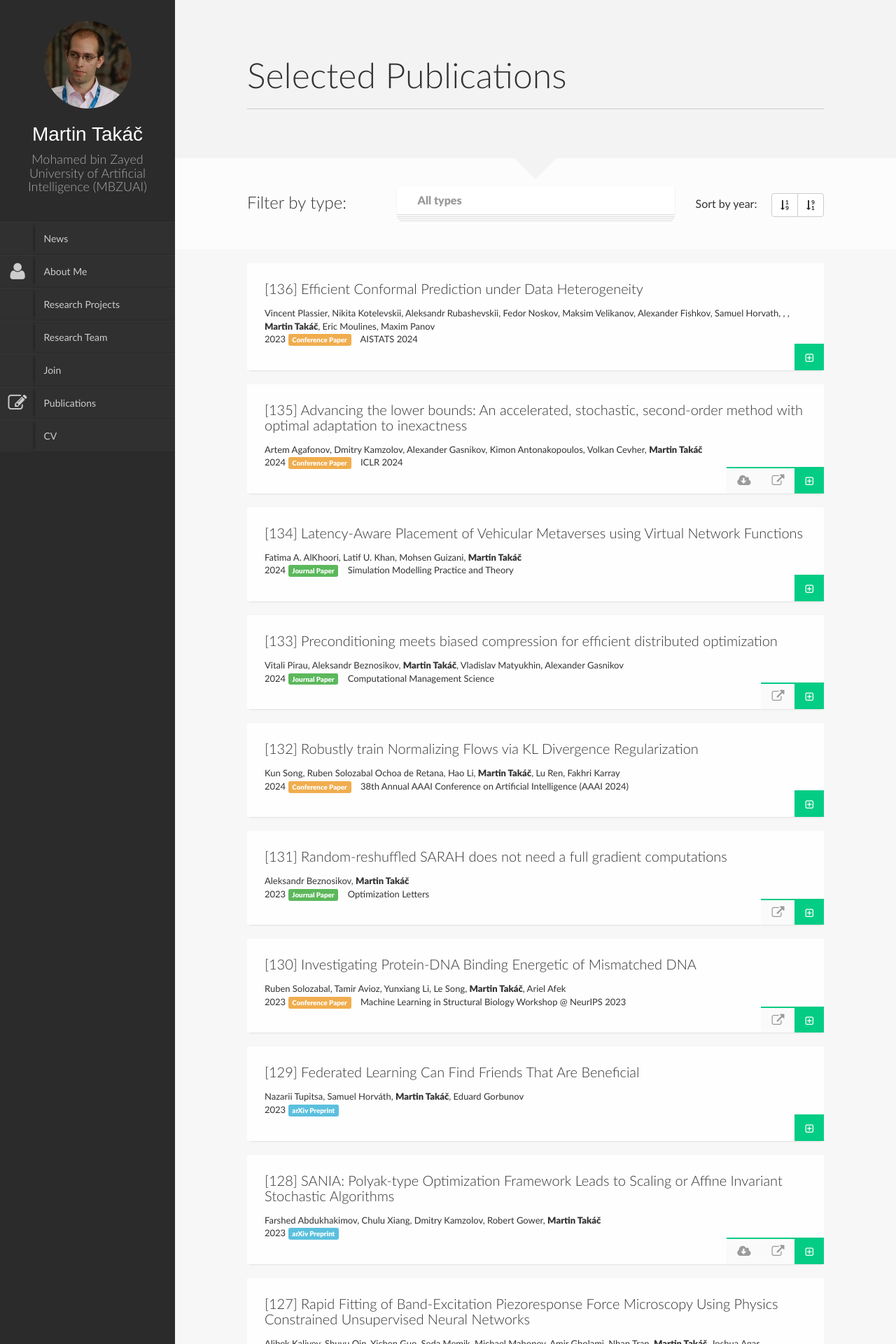
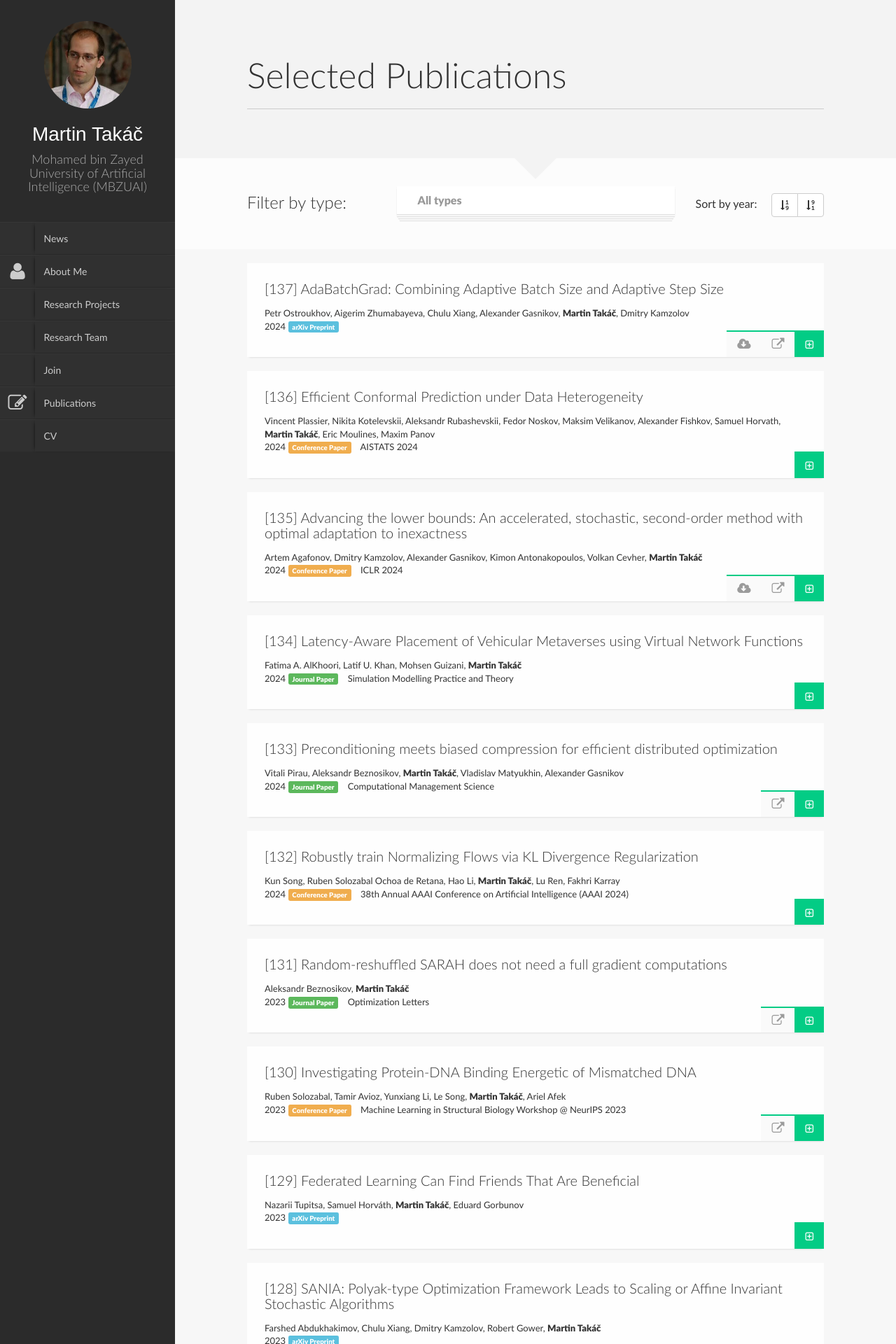
Before and after one commit to martintaki/takac.github.io, a Jekyll site: the page built from Publications.html, in a window 1280 px wide. Shown: the top 1920 px of the page at 70% size. Built offline with Jekyll 4.4.1, drawn with Linux system fonts in a browser that asks for light colours; nearby versions of some CDN libraries; library files that are not in the unit come from our copies; some of the changed text lies outside the part shown.

Commit message:
update 02-11-2024

```diff
--- a/_data/papers.yaml
+++ b/_data/papers.yaml
@@ -1,3 +1,29 @@
+- abstract: "\nThis paper presents a novel adaptation of the Stochastic Gradient Descent\
+    \ (SGD), termed AdaBatchGrad. This modification seamlessly integrates an adaptive\
+    \ step size with an adjustable batch size. An increase in batch size and a decrease\
+    \ in step size are well-known techniques to tighten the area of convergence of\
+    \ SGD and decrease its variance. A range of studies by R. Byrd and J. Nocedal\
+    \ introduced various testing techniques to assess the quality of mini-batch gradient\
+    \ approximations and choose the appropriate batch sizes at every step. Methods\
+    \ that utilized exact tests were observed to converge within O(LR2/\u03B5) iterations.\
+    \ Conversely, inexact test implementations sometimes resulted in non-convergence\
+    \ and erratic performance. To address these challenges, AdaBatchGrad incorporates\
+    \ both adaptive batch and step sizes, enhancing the method's robustness and stability.\
+    \ For exact tests, our approach converges in O(LR2/\u03B5) iterations, analogous\
+    \ to standard gradient descent. For inexact tests, it achieves convergence in\
+    \ O(max{LR2/\u03B5,\u03C32R2/\u03B52}) iterations. This makes AdaBatchGrad markedly\
+    \ more robust and computationally efficient relative to prevailing methods. To\
+    \ substantiate the efficacy of our method, we experimentally show, how the introduction\
+    \ of adaptive step size and adaptive batch size gradually improves the performance\
+    \ of regular SGD. The results imply that AdaBatchGrad surpasses alternative methods,\
+    \ especially when applied to inexact tests.\n\t\t"
+  authors: "Petr Ostroukhov, Aigerim Zhumabayeva, Chulu Xiang, Alexander Gasnikov,\
+    \ <strong>Martin Tak\xE1\u010D</strong>, Dmitry Kamzolov"
+  link: https://arxiv.org/abs/2402.05264
+  pdf: https://arxiv.org/pdf/2402.05264.pdf
+  title: 'AdaBatchGrad: Combining Adaptive Batch Size and Adaptive Step Size'
+  type: tpaper
+  year: '2024'
 - abstract: "\nConformal prediction stands out as a robust framework for uncertainty\
     \ quantification that is crucial for ensuring the reliability of predictions.\
     \ However, the commonly used Conformal Prediction approaches rely on the exchangeability\
@@ -12,12 +38,12 @@
     \ method is demonstrated in a series of experiments on real-world datasets.\n\t\
     \t"
   authors: "Vincent Plassier, Nikita Kotelevskii, Aleksandr Rubashevskii, Fedor Noskov,\
-    \ Maksim Velikanov, Alexander Fishkov, Samuel Horvath, , , <strong>Martin Tak\xE1\
-    \u010D</strong>, Eric Moulines, Maxim Panov"
+    \ Maksim Velikanov, Alexander Fishkov, Samuel Horvath, <strong>Martin Tak\xE1\u010D\
+    </strong>, Eric Moulines, Maxim Panov"
   journal: AISTATS 2024
   title: Efficient Conformal Prediction under Data Heterogeneity
   type: cpaper
-  year: '2023'
+  year: '2024'
 - abstract: "\nWe present a new accelerated stochastic second-order method that is\
     \ robust to both gradient and Hessian inexactness, which occurs typically in machine\
     \ learning. We establish theoretical lower bounds and prove that our algorithm\
```
